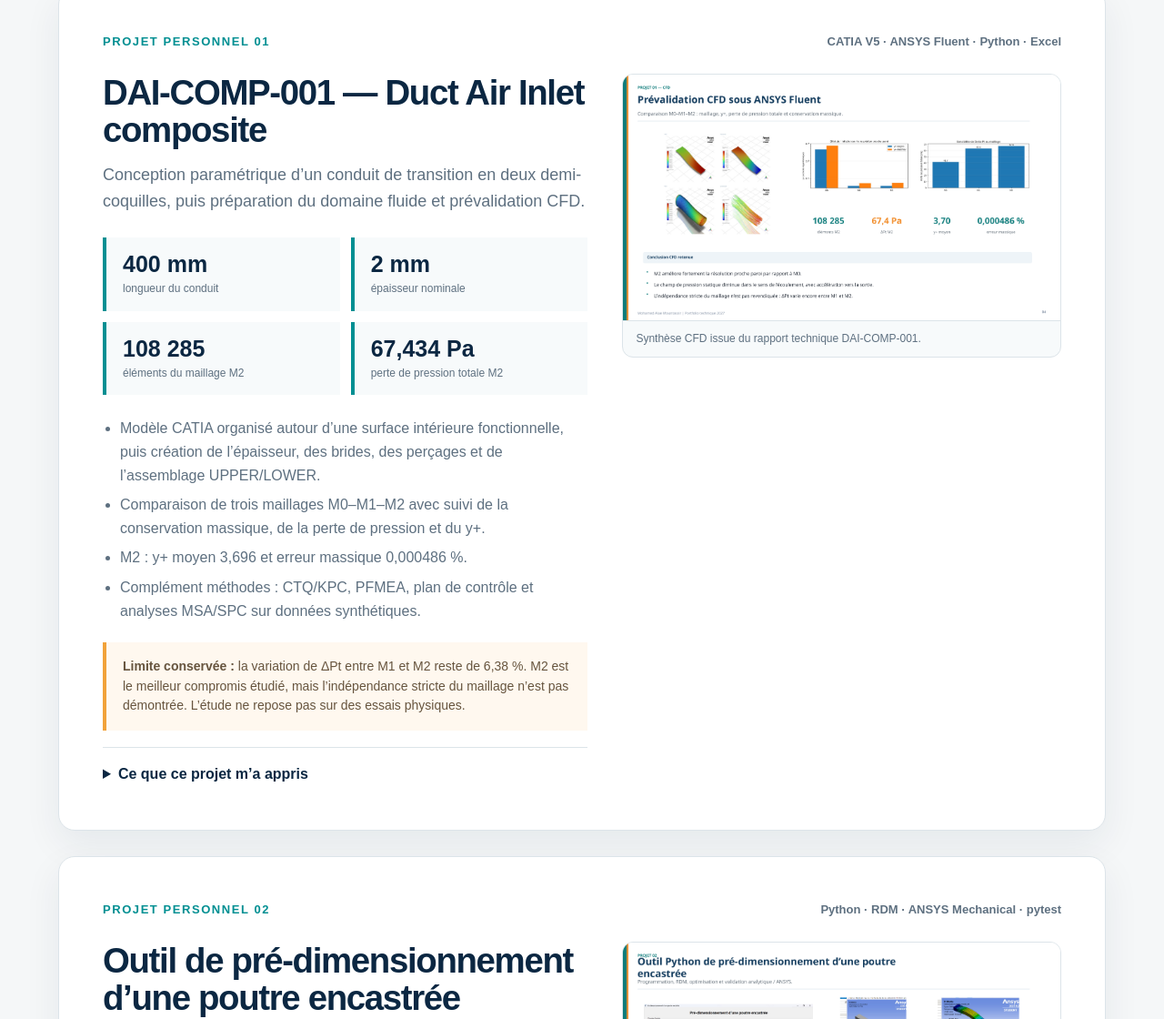
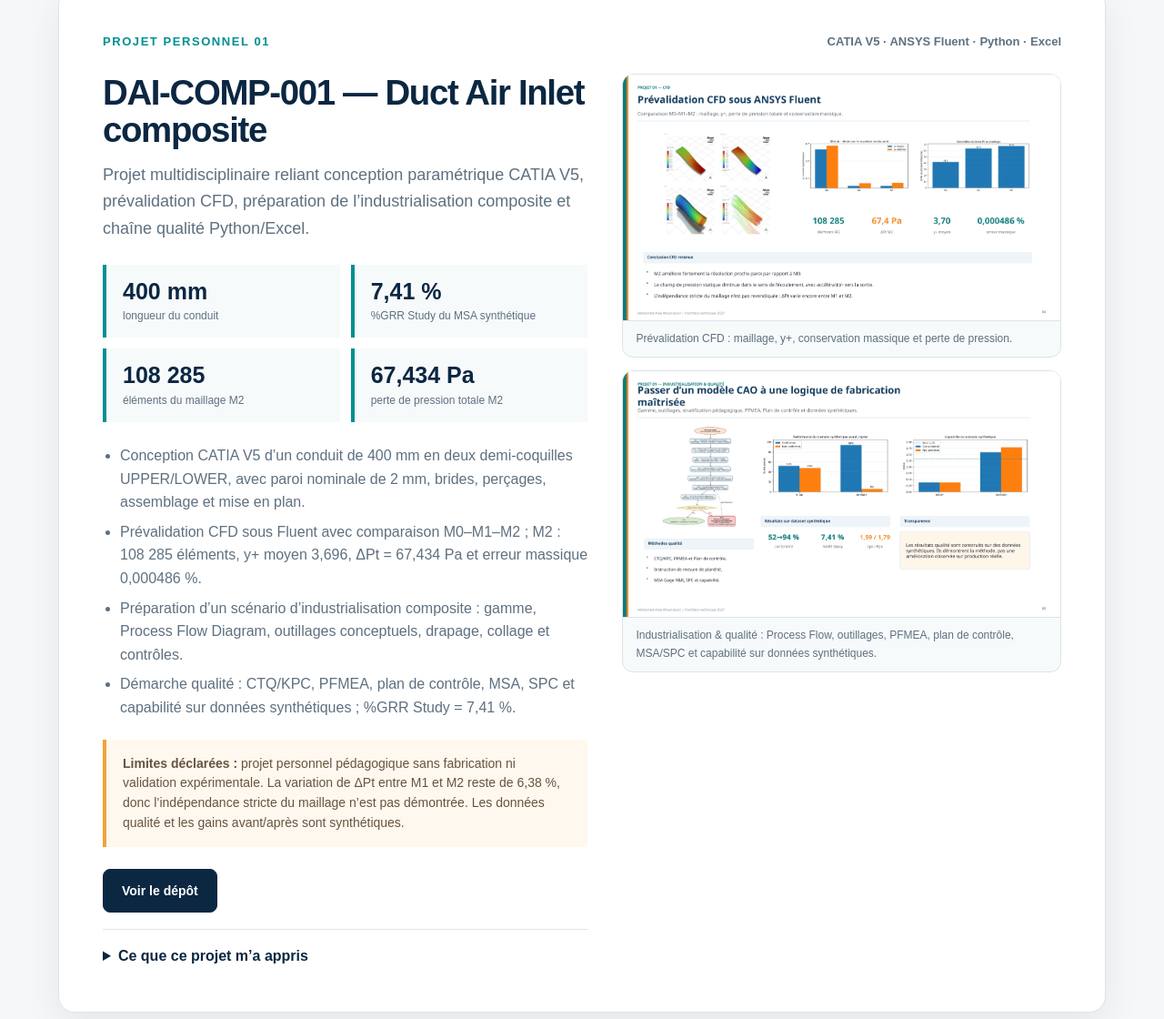
Before and after one commit to MOUNAlae/portfolio, a plain HTML site: page index.html in a window 1280 px wide. Shown: the part 1957-3077 px from the top of the page at 91% size. Drawn offline with Linux system fonts and the light colour scheme.

Commit message:
Enhance DAI project with industrialisation and quality evidence

```diff
--- a/index.html
+++ b/index.html
@@ -90,8 +90,9 @@
     .project ul{padding-left:19px;color:var(--muted)}
     .project li{margin:7px 0}
     .note{margin-top:22px;padding:16px 18px;border-left:4px solid var(--warm);background:#fff8ef;color:#66543e;font-size:14px;line-height:1.55}
+    .visual-stack{display:grid;gap:14px}
     .visual{overflow:hidden;border:1px solid var(--line);border-radius:12px;background:#f7fafb}
-    .visual img{display:block;width:100%}
+    .visual img{display:block;width:100%;height:auto;object-fit:contain;background:white}
     .visual-caption{padding:10px 14px;color:var(--muted);font-size:12px;border-top:1px solid var(--line)}
     .links{display:flex;flex-wrap:wrap;gap:10px;margin-top:24px}
     details{margin-top:18px;border-top:1px solid var(--line);padding-top:16px}
@@ -223,25 +224,34 @@
               <div class="project-grid">
                 <div>
                   <h3>DAI-COMP-001 — Duct Air Inlet composite</h3>
-                  <p class="project-summary">Conception paramétrique d’un conduit de transition en deux demi-coquilles, puis préparation du domaine fluide et prévalidation CFD.</p>
+                  <p class="project-summary">Projet multidisciplinaire reliant conception paramétrique CATIA V5, prévalidation CFD, préparation de l’industrialisation composite et chaîne qualité Python/Excel.</p>
                   <div class="metrics">
                     <div class="metric"><strong>400 mm</strong><span>longueur du conduit</span></div>
-                    <div class="metric"><strong>2 mm</strong><span>épaisseur nominale</span></div>
+                    <div class="metric"><strong>7,41 %</strong><span>%GRR Study du MSA synthétique</span></div>
                     <div class="metric"><strong>108 285</strong><span>éléments du maillage M2</span></div>
                     <div class="metric"><strong>67,434 Pa</strong><span>perte de pression totale M2</span></div>
                   </div>
                   <ul>
-                    <li>Modèle CATIA organisé autour d’une surface intérieure fonctionnelle, puis création de l’épaisseur, des brides, des perçages et de l’assemblage UPPER/LOWER.</li>
-                    <li>Comparaison de trois maillages M0–M1–M2 avec suivi de la conservation massique, de la perte de pression et du y+.</li>
-                    <li>M2 : y+ moyen 3,696 et erreur massique 0,000486 %.</li>
-                    <li>Complément méthodes : CTQ/KPC, PFMEA, plan de contrôle et analyses MSA/SPC sur données synthétiques.</li>
+                    <li>Conception CATIA V5 d’un conduit de 400 mm en deux demi-coquilles UPPER/LOWER, avec paroi nominale de 2 mm, brides, perçages, assemblage et mise en plan.</li>
+                    <li>Prévalidation CFD sous Fluent avec comparaison M0–M1–M2 ; M2 : 108 285 éléments, y+ moyen 3,696, ΔPt = 67,434 Pa et erreur massique 0,000486 %.</li>
+                    <li>Préparation d’un scénario d’industrialisation composite : gamme, Process Flow Diagram, outillages conceptuels, drapage, collage et contrôles.</li>
+                    <li>Démarche qualité : CTQ/KPC, PFMEA, plan de contrôle, MSA, SPC et capabilité sur données synthétiques ; %GRR Study = 7,41 %.</li>
                   </ul>
-                  <div class="note"><strong>Limite conservée :</strong> la variation de ΔPt entre M1 et M2 reste de 6,38 %. M2 est le meilleur compromis étudié, mais l’indépendance stricte du maillage n’est pas démontrée. L’étude ne repose pas sur des essais physiques.</div>
-                  <details><summary>Ce que ce projet m’a appris</summary><p>J’ai surtout appris à ne pas confondre convergence numérique et validation physique, à documenter les choix de maillage et à corriger une géométrie CATIA qui n’était pas assez robuste pour la séparation des demi-coquilles.</p></details>
+                  <div class="note"><strong>Limites déclarées :</strong> projet personnel pédagogique sans fabrication ni validation expérimentale. La variation de ΔPt entre M1 et M2 reste de 6,38 %, donc l’indépendance stricte du maillage n’est pas démontrée. Les données qualité et les gains avant/après sont synthétiques.</div>
+                  <div class="links">
+                    <a class="button primary" href="https://github.com/MOUNAlae/dai-comp-001-duct-air-inlet" target="_blank" rel="noopener">Voir le dépôt</a>
+                  </div>
+                  <details><summary>Ce que ce projet m’a appris</summary><p>À relier conception, simulation, fabricabilité et qualité dans une même démarche, tout en séparant clairement résultats numériques, hypothèses pédagogiques et validation industrielle.</p></details>
                 </div>
-                <div class="visual">
-                  <img loading="lazy" src="assets/screenshots/01_DAI_COMP_CFD.png" alt="Synthèse visuelle de l’étude CFD M0–M1–M2 du conduit DAI-COMP-001">
-                  <div class="visual-caption">Synthèse CFD issue du rapport technique DAI-COMP-001.</div>
+                <div class="visual-stack">
+                  <div class="visual">
+                    <img loading="lazy" decoding="async" src="assets/screenshots/01_DAI_COMP_CFD.png" alt="Synthèse visuelle de l’étude CFD M0–M1–M2 du conduit DAI-COMP-001">
+                    <div class="visual-caption">Prévalidation CFD : maillage, y+, conservation massique et perte de pression.</div>
+                  </div>
+                  <div class="visual">
+                    <img loading="lazy" decoding="async" src="assets/screenshots/01B_DAI_INDUSTRIALISATION_QUALITE.png" alt="Synthèse de l’industrialisation composite et de la démarche qualité du projet DAI-COMP-001">
+                    <div class="visual-caption">Industrialisation & qualité : Process Flow, outillages, PFMEA, plan de contrôle, MSA/SPC et capabilité sur données synthétiques.</div>
+                  </div>
                 </div>
               </div>
             </div>
```
